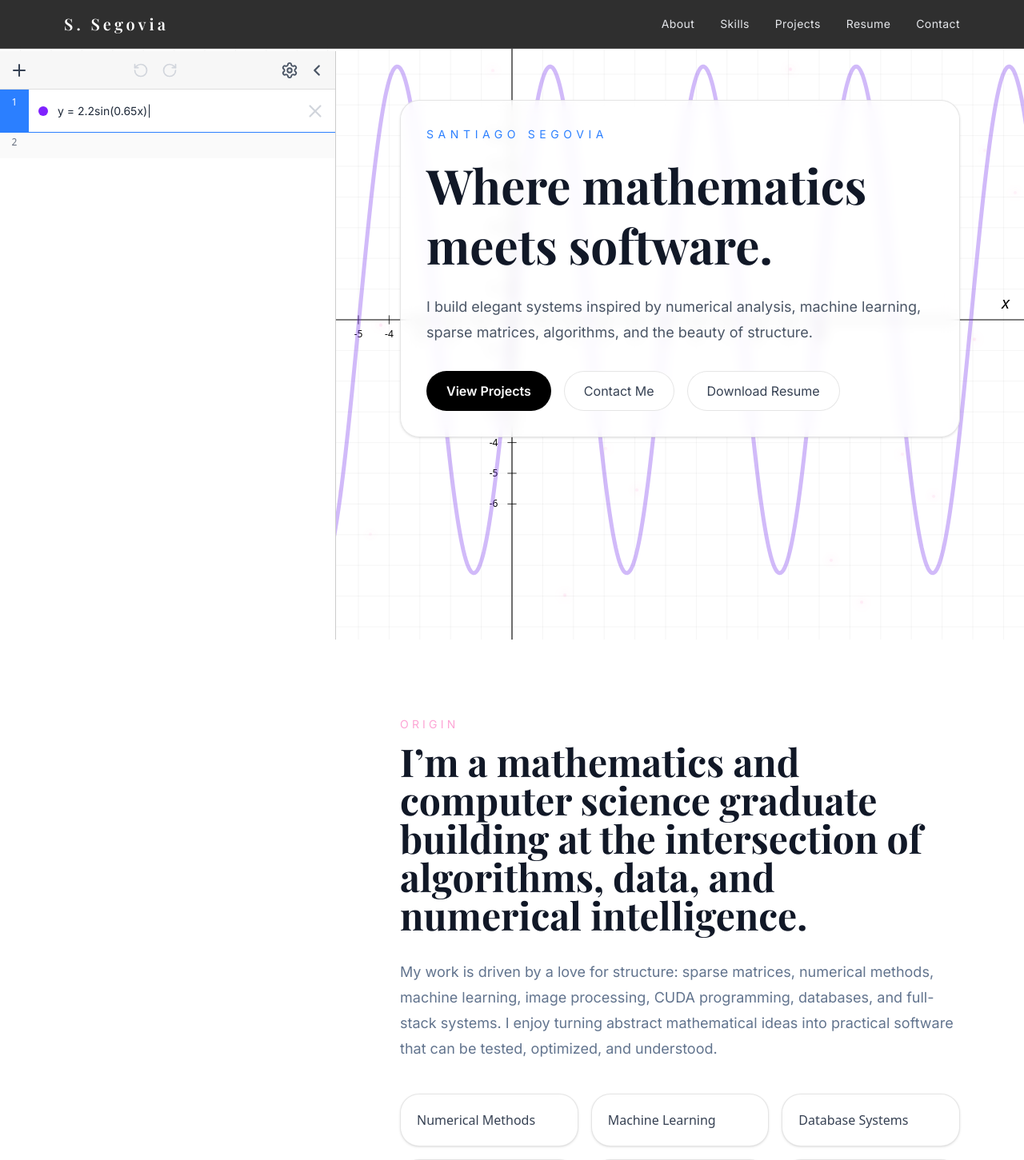
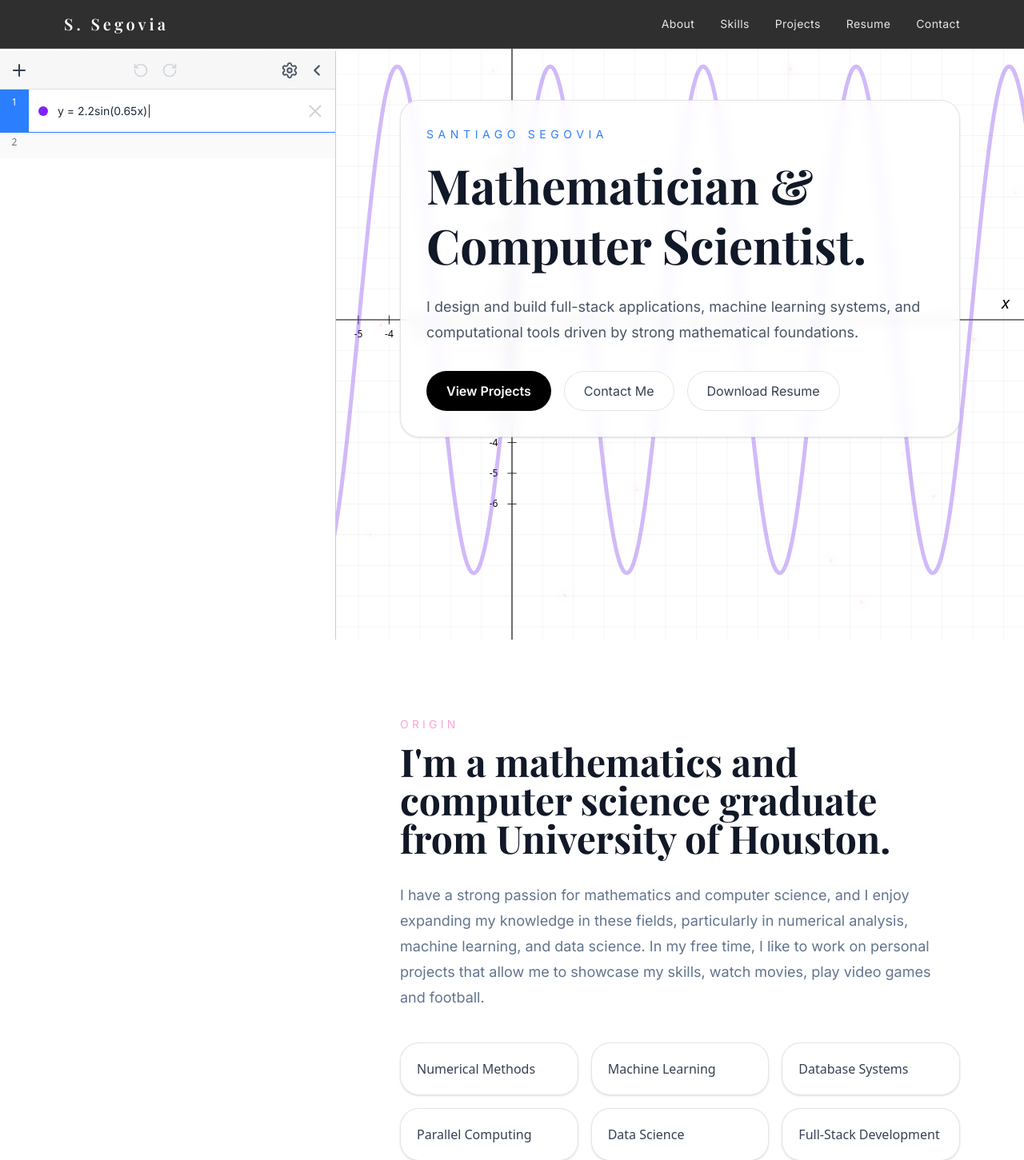
Before and after one commit to Sase8410/New-Portfolio, a Next.js app: page / in a window 1280 px wide. Shown: the top 1451 px of the page at 80% size. Built offline with nearby package versions, Linux system fonts and the light colour scheme; a web font is replaced by a local one.

Commit message:
Final design touches

```diff
--- a/app/page.tsx
+++ b/app/page.tsx
@@ -128,7 +128,7 @@ export default function Home() {
               animate={{ opacity: 1, y: 0 }}
               transition={{ delay: 0.15 }}
             >
-              Where mathematics meets software.
+              Mathematician & Computer Scientist.
             </motion.h1>
 
             <motion.p
@@ -137,9 +137,7 @@ export default function Home() {
               animate={{ opacity: 1, y: 0 }}
               transition={{ delay: 0.3 }}
             >
-              I build elegant systems inspired by numerical analysis, machine
-              learning, sparse matrices, algorithms, and the beauty of
-              structure.
+              I design and build full-stack applications, machine learning systems, and computational tools driven by strong mathematical foundations.
             </motion.p>
 
             <motion.div
@@ -284,8 +282,8 @@ export default function Home() {
                     <p className="text-sm uppercase tracking-[0.3em] text-blue-500">
                       Send a Message
                     </p>
-                    <h3 className="mt-2 text-3xl font-bold text-black">
-                      Contact Santiago
+                    <h3 className="mt-2 text-xl font-bold text-black">
+                      segoviasantiago945@gmail.com
                     </h3>
                   </div>
 
--- a/components/AboutSection.tsx
+++ b/components/AboutSection.tsx
@@ -6,15 +6,11 @@ export default function AboutSection() {
       </p>
 
       <h2 className="max-w-3xl text-4xl font-bold md:text-5xl">
-        I’m a mathematics and computer science graduate building at the
-        intersection of algorithms, data, and numerical intelligence.
+        I'm a mathematics and computer science graduate from University of Houston.
       </h2>
 
       <p className="mt-8 max-w-3xl text-lg leading-8 text-slate-500">
-        My work is driven by a love for structure: sparse matrices, numerical
-        methods, machine learning, image processing, CUDA programming, databases,
-        and full-stack systems. I enjoy turning abstract mathematical ideas into
-        practical software that can be tested, optimized, and understood.
+        I have a strong passion for mathematics and computer science, and I enjoy expanding my knowledge in these fields, particularly in numerical analysis, machine learning, and data science. In my free time, I like to work on personal projects that allow me to showcase my skills, watch movies, play video games and football.
       </p>
 
       <div className="mt-10 grid gap-4 md:grid-cols-3">
--- a/data/projects.ts
+++ b/data/projects.ts
@@ -36,7 +36,7 @@ export const projects = [
     description:
       "Engineered a full-stack developer portfolio using Next.js and TypeScript to showcase research, machine learning, numerical computing, and software engineering projects. Implemented responsive UI components, interactive mathematical visualizations, project detail pages, and a backend-powered contact system to deliver a professional user experience.",
     tags: ["TypeScript", "JavaScript", "HTML", "CSS", "React", "Next.js", "Tailwind CSS"],
-    link: "#",
+    link: "#About",
     status: "Completed",
   },
 ];
```
